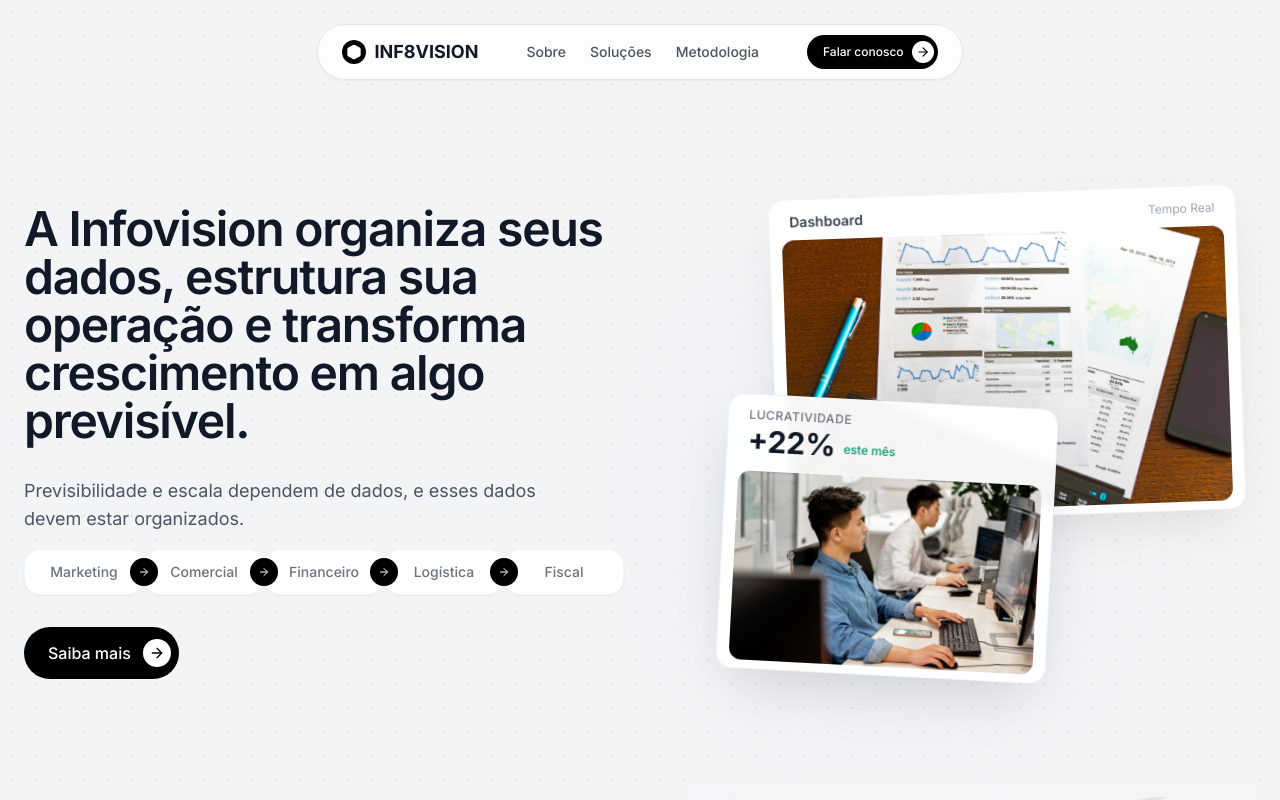
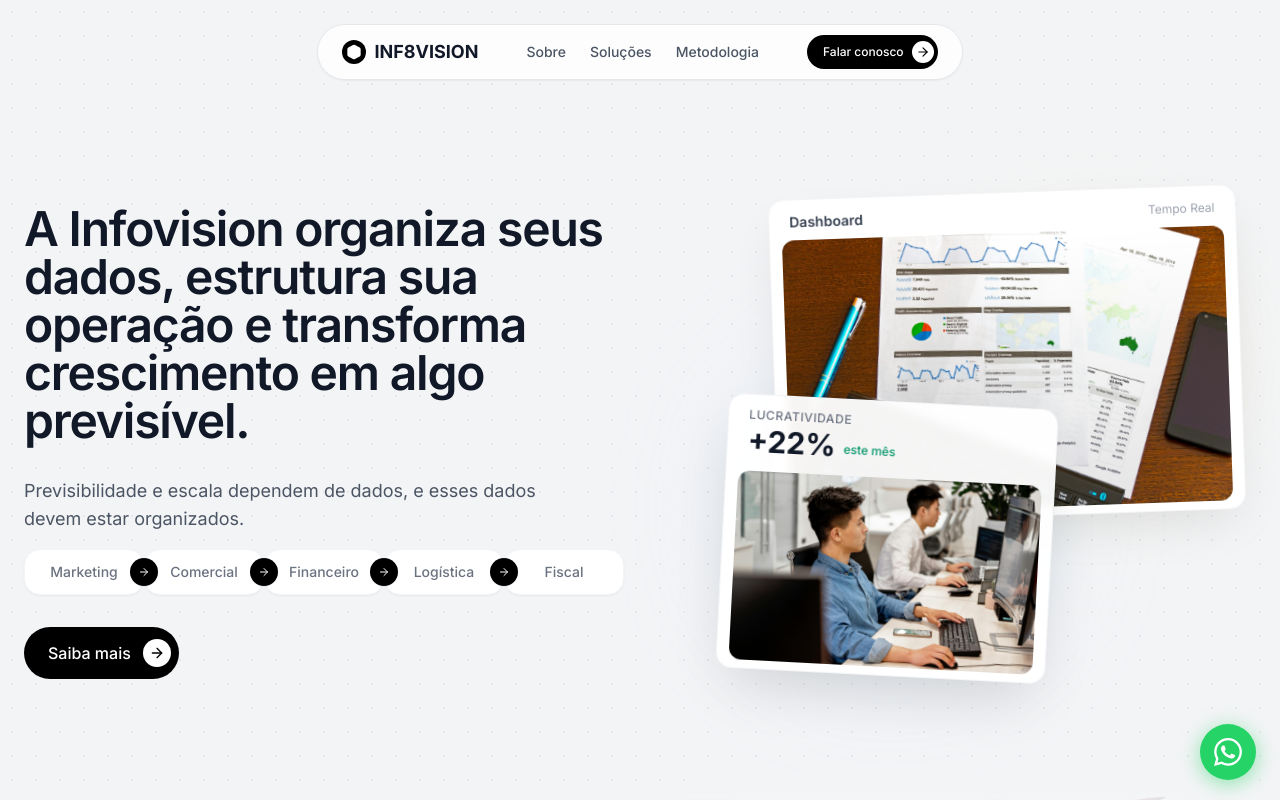
Before and after one commit to misaelcross/inf8vision, a React (Vite) app: page / in a window 1280 px wide. Shown: the top 800 px of the page. Built offline with nearby package versions, Linux system fonts and the light colour scheme.

Commit message:
feat: add WhatsAppButton component for enhanced user contact experience

```diff
--- a/App.tsx
+++ b/App.tsx
@@ -10,11 +10,13 @@ import SuccessStories from './components/SuccessStories';
 import FAQ from './components/FAQ';
 import Contact from './components/Contact';
 import Footer from './components/Footer';
+import WhatsAppButton from './components/WhatsAppButton';
 
 const App: React.FC = () => {
   return (
     <div className="min-h-screen flex flex-col font-sans text-slate-900 overflow-x-hidden">
       <Navbar />
+      <WhatsAppButton />
       <main className="flex-grow pt-32 pb-10 w-full">
         <Hero />
         <Integrations />
--- /dev/null
+++ b/components/WhatsAppButton.tsx
@@ -0,0 +1,121 @@
+import React, { useState } from 'react';
+import { X, ArrowRight } from 'lucide-react';
+
+const WhatsAppIcon: React.FC<{ size?: number }> = ({ size = 28 }) => (
+  <svg
+    xmlns="http://www.w3.org/2000/svg"
+    viewBox="0 0 24 24"
+    fill="currentColor"
+    width={size}
+    height={size}
+  >
+    <path d="M17.472 14.382c-.297-.149-1.758-.867-2.03-.967-.273-.099-.471-.148-.67.15-.197.297-.767.966-.94 1.164-.173.199-.347.223-.644.075-.297-.15-1.255-.463-2.39-1.475-.883-.788-1.48-1.761-1.653-2.059-.173-.297-.018-.458.13-.606.134-.133.298-.347.446-.52.149-.174.198-.298.298-.497.099-.198.05-.371-.025-.52-.075-.149-.669-1.612-.916-2.207-.242-.579-.487-.5-.669-.51-.173-.008-.371-.01-.57-.01-.198 0-.52.074-.792.372-.272.297-1.04 1.016-1.04 2.479 0 1.462 1.065 2.875 1.213 3.074.149.198 2.096 3.2 5.077 4.487.709.306 1.262.489 1.694.625.712.227 1.36.195 1.871.118.571-.085 1.758-.719 2.006-1.413.248-.694.248-1.289.173-1.413-.074-.124-.272-.198-.57-.347m-5.421 7.403h-.004a9.87 9.87 0 01-5.031-1.378l-.361-.214-3.741.982.998-3.648-.235-.374a9.86 9.86 0 01-1.51-5.26c.001-5.45 4.436-9.884 9.888-9.884 2.64 0 5.122 1.03 6.988 2.898a9.825 9.825 0 012.893 6.994c-.003 5.45-4.437 9.884-9.885 9.884m8.413-18.297A11.815 11.815 0 0012.05 0C5.495 0 .16 5.335.157 11.892c0 2.096.547 4.142 1.588 5.945L.057 24l6.305-1.654a11.882 11.882 0 005.683 1.448h.005c6.554 0 11.89-5.335 11.893-11.893a11.821 11.821 0 00-3.48-8.413z" />
+  </svg>
+);
+
+const WhatsAppButton: React.FC = () => {
+  const [isOpen, setIsOpen] = useState(false);
+  const [nome, setNome] = useState('');
+  const [email, setEmail] = useState('');
+
+  const handleSubmit = (e: React.FormEvent) => {
+    e.preventDefault();
+    const message = `Olá, gostaria de organizar minha empresa.%0A*Nome:* ${encodeURIComponent(nome)}%0A*Email:* ${encodeURIComponent(email)}`;
+    window.open(`https://wa.me/5511912345678?text=${message}`, '_blank');
+  };
+
+  return (
+    <>
+      {/* Form Panel */}
+      <div
+        className={`fixed bottom-24 right-4 md:right-6 z-50 w-[calc(100vw-2rem)] max-w-sm transition-all duration-300 ease-out ${
+          isOpen
+            ? 'opacity-100 translate-y-0 pointer-events-auto'
+            : 'opacity-0 translate-y-4 pointer-events-none'
+        }`}
+      >
+        <div className="bg-white rounded-[24px] shadow-[0_20px_60px_rgba(0,0,0,0.18)] overflow-hidden">
+          {/* Header */}
+          <div className="bg-gradient-to-br from-[#25D366] to-[#1aab52] px-6 py-5">
+            <div className="flex items-center gap-3">
+              <div className="bg-white/20 rounded-full p-2 text-white">
+                <WhatsAppIcon size={20} />
+              </div>
+              <div>
+                <h3 className="text-white font-semibold text-lg leading-none">Entrar em contato</h3>
+                <p className="text-white/75 text-xs mt-1">Responderemos em instantes</p>
+              </div>
+            </div>
+          </div>
+
+          {/* Form Body */}
+          <div className="px-6 py-6 space-y-4">
+            {/* Nome */}
+            <div className="space-y-1.5">
+              <label className="text-xs font-semibold text-gray-500 uppercase tracking-wider ml-1">Nome</label>
+              <input
+                type="text"
+                placeholder="Seu nome"
+                value={nome}
+                onChange={(e) => setNome(e.target.value)}
+                className="w-full bg-gray-50 border border-gray-200 focus:border-[#25D366] focus:ring-2 focus:ring-[#25D366]/10 rounded-2xl px-4 py-3 text-gray-800 placeholder-gray-400 outline-none transition-all text-sm"
+              />
+            </div>
+
+            {/* Email */}
+            <div className="space-y-1.5">
+              <label className="text-xs font-semibold text-gray-500 uppercase tracking-wider ml-1">Email Corporativo</label>
+              <input
+                type="email"
+                placeholder="nome@empresa.com.br"
+                value={email}
+                onChange={(e) => setEmail(e.target.value)}
+                className="w-full bg-gray-50 border border-gray-200 focus:border-[#25D366] focus:ring-2 focus:ring-[#25D366]/10 rounded-2xl px-4 py-3 text-gray-800 placeholder-gray-400 outline-none transition-all text-sm"
+              />
+            </div>
+
+            {/* Submit */}
+            <button
+              onClick={handleSubmit}
+              disabled={!nome || !email}
+              className="w-full bg-[#25D366] hover:bg-[#1aab52] disabled:opacity-40 disabled:cursor-not-allowed text-white font-semibold py-3.5 rounded-full flex items-center justify-center gap-3 transition-all group mt-2 shadow-[0_4px_14px_rgba(37,211,102,0.35)]"
+            >
+              <span>Enviar no WhatsApp</span>
+              <div className="bg-white/20 rounded-full p-1 group-hover:translate-x-0.5 transition-transform">
+                <ArrowRight size={14} strokeWidth={3} />
+              </div>
+            </button>
+          </div>
+        </div>
+      </div>
+
+      {/* Floating Button */}
+      <button
+        onClick={() => setIsOpen(!isOpen)}
+        aria-label={isOpen ? 'Fechar formulário' : 'Abrir WhatsApp'}
+        className={`fixed bottom-5 right-4 md:right-6 z-50 w-14 h-14 rounded-full flex items-center justify-center shadow-[0_4px_20px_rgba(37,211,102,0.5)] transition-all duration-300 hover:scale-110 active:scale-95 ${
+          isOpen
+            ? 'bg-[#128C3E] shadow-[0_4px_20px_rgba(18,140,62,0.4)] rotate-0'
+            : 'bg-[#25D366] hover:bg-[#1aab52]'
+        }`}
+      >
+        <span
+          className={`absolute transition-all duration-300 ${
+            isOpen ? 'opacity-100 rotate-0 scale-100' : 'opacity-0 rotate-90 scale-50'
+          }`}
+        >
+          <X size={24} className="text-white" strokeWidth={2.5} />
+        </span>
+        <span
+          className={`absolute transition-all duration-300 text-white ${
+            isOpen ? 'opacity-0 -rotate-90 scale-50' : 'opacity-100 rotate-0 scale-100'
+          }`}
+        >
+          <WhatsAppIcon size={28} />
+        </span>
+      </button>
+    </>
+  );
+};
+
+export default WhatsAppButton;
```
